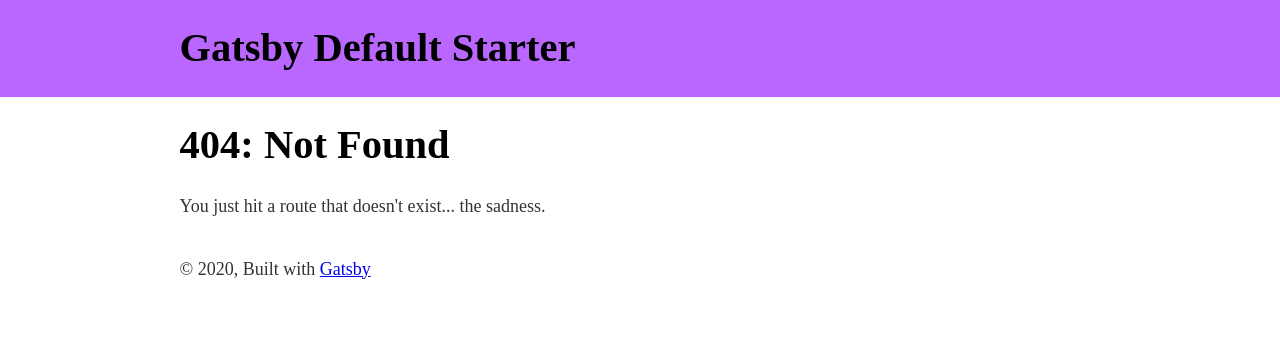
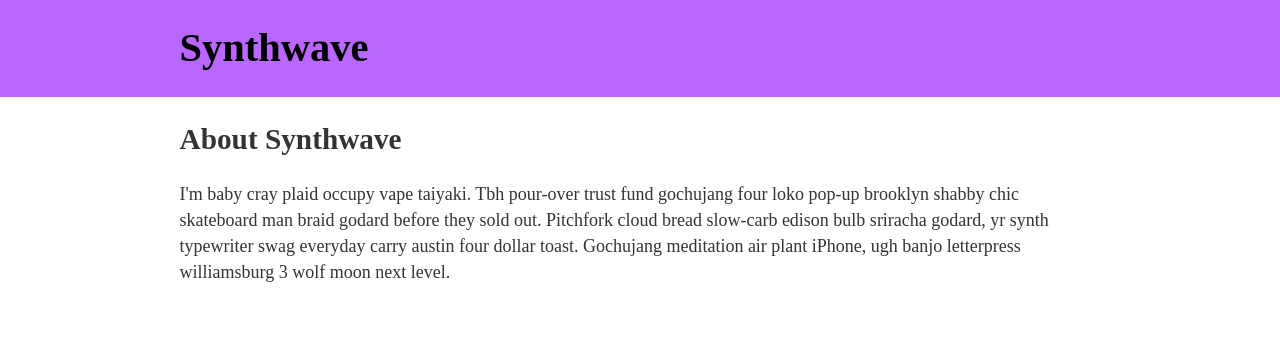
Before and after one commit to its-dgreen/synthwave, a Gatsby site: page /about in a window 1280 px wide. Before the commit this address had no page. Built offline with nearby package versions, Linux system fonts and the light colour scheme; Gatsby itself is replaced by a stand-in of ours.

Commit message:
added about page, layout changes

```diff
--- a/gatsby-config.js
+++ b/gatsby-config.js
@@ -1,8 +1,8 @@
 module.exports = {
   siteMetadata: {
-    title: `Gatsby Default Starter`,
-    description: `Kick off your next, great Gatsby project with this default starter. This barebones starter ships with the main Gatsby configuration files you might need.`,
-    author: `@gatsbyjs`,
+    title: `Synthwave`,
+    description: `Fun retro-style site that harkens back to the 1980's`,
+    author: `@its-dgreen`,
   },
   plugins: [
     `gatsby-plugin-react-helmet`,
--- a/src/components/layout.tsx
+++ b/src/components/layout.tsx
@@ -38,15 +38,6 @@ const Layout = ({ children }: Props) => {
         }}
       >
         <main>{children}</main>
-        <footer
-          style={{
-            marginTop: `2rem`,
-          }}
-        >
-          © {new Date().getFullYear()}, Built with
-          {` `}
-          <a href="https://www.gatsbyjs.com">Gatsby</a>
-        </footer>
       </div>
     </>
   )
--- /dev/null
+++ b/src/pages/about.tsx
@@ -0,0 +1,23 @@
+import React from 'react'
+
+import Layout from '../components/layout'
+import SEO from '../components/seo'
+
+const About = () => (
+  <Layout>
+    <SEO title="About" />
+    <div>
+      <h2>About Synthwave</h2>
+      <p>
+        I&#39;m baby cray plaid occupy vape taiyaki. Tbh pour-over trust fund
+        gochujang four loko pop-up brooklyn shabby chic skateboard man braid
+        godard before they sold out. Pitchfork cloud bread slow-carb edison bulb
+        sriracha godard, yr synth typewriter swag everyday carry austin four
+        dollar toast. Gochujang meditation air plant iPhone, ugh banjo
+        letterpress williamsburg 3 wolf moon next level.
+      </p>
+    </div>
+  </Layout>
+)
+
+export default About
--- a/src/pages/index.tsx
+++ b/src/pages/index.tsx
@@ -14,8 +14,6 @@ const IndexPage = () => (
     <div style={{ maxWidth: `300px`, marginBottom: `1.45rem` }}>
       <Image />
     </div>
-    <Link to="/page-2/">Go to page 2</Link> <br />
-    <Link to="/using-typescript/">Go to &#39;Using TypeScript&#39;</Link>
   </Layout>
 )
 
```
Also changed, not shown: 1 other file.
